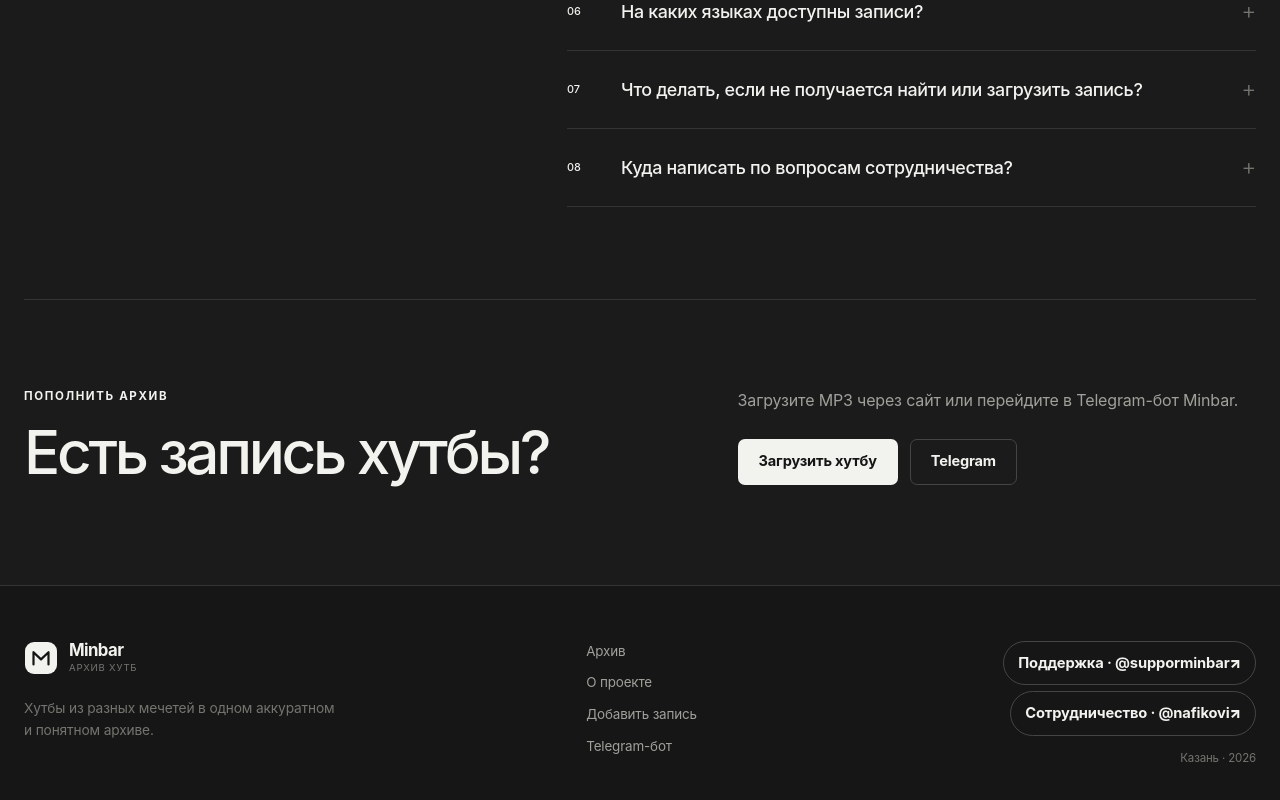
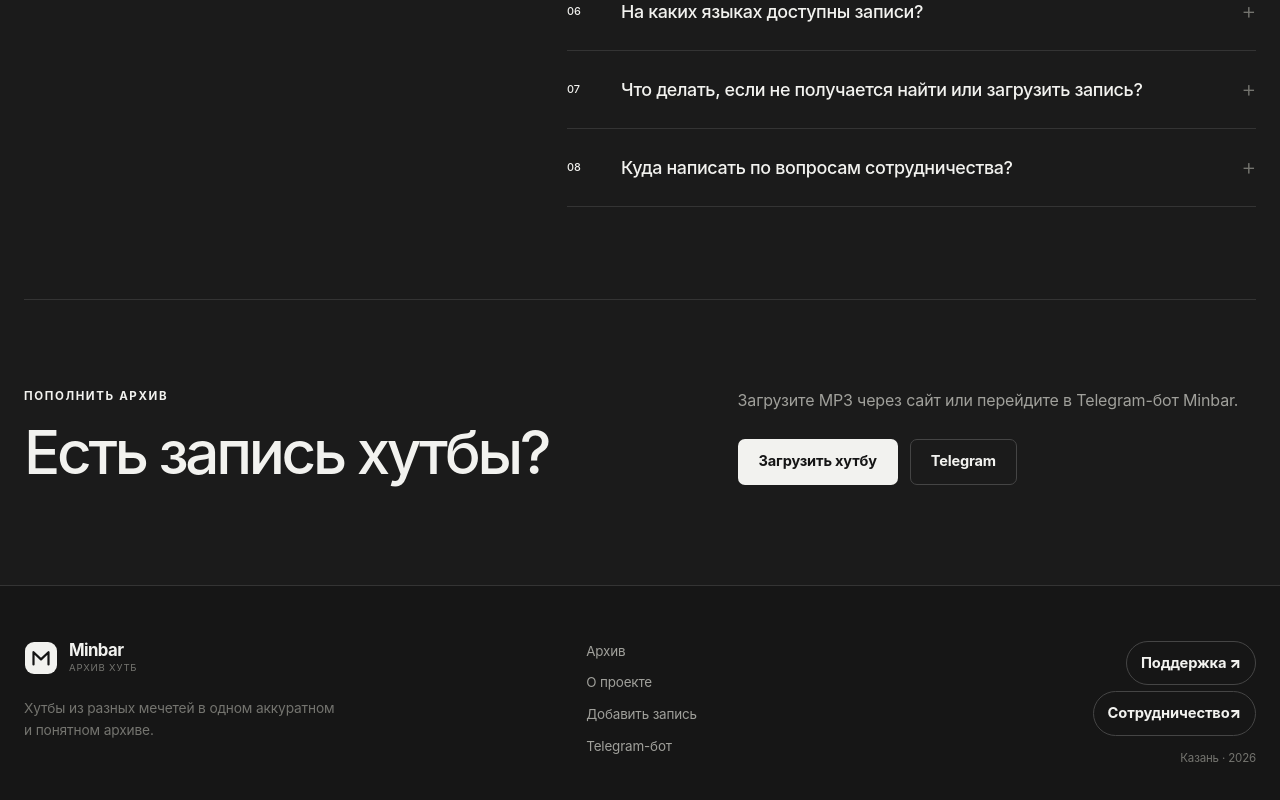
Before and after one commit to nafikovilyas24-lang/minbar-landing, a Next.js app in the folder minbar-landing-source/: page /about in a window 1280 px wide. Shown: the part 2479-3279 px from the top of the page. Built offline with nearby package versions, Linux system fonts and the light colour scheme; no server answers; the database is empty.

Commit message:
Simplify contact buttons and update cooperation link

```diff
--- a/minbar-landing-source/app/about/page.tsx
+++ b/minbar-landing-source/app/about/page.tsx
@@ -33,11 +33,11 @@ const frequentlyAskedQuestions = [
   },
   {
     question: "Что делать, если не получается найти или загрузить запись?",
-    answer: "Напишите через кнопку «Вопрос админу» в Telegram-боте или напрямую в поддержку: @supporminbar.",
+    answer: "Напишите через кнопку «Вопрос админу» в Telegram-боте или нажмите «Поддержка» внизу страницы.",
   },
   {
     question: "Куда написать по вопросам сотрудничества?",
-    answer: "Предложения о сотрудничестве можно отправить в Telegram: @nafikovi.",
+    answer: "Нажмите кнопку «Сотрудничество» внизу страницы — откроется нужный Telegram-чат.",
   },
 ];
 
--- a/minbar-landing-source/components/site-footer.tsx
+++ b/minbar-landing-source/components/site-footer.tsx
@@ -8,8 +8,8 @@ export function SiteFooter() {
         <div><Brand /><p>Хутбы из разных мечетей в одном аккуратном и понятном архиве.</p></div>
         <nav aria-label="Навигация в подвале"><Link href="/archive">Архив</Link><Link href="/about">О проекте</Link><Link href="/upload">Добавить запись</Link><a href="https://t.me/minbar_archive_bot" target="_blank" rel="noreferrer">Telegram-бот</a></nav>
         <div className="footer-contact">
-          <a className="footer-telegram" href="https://t.me/supporminbar" target="_blank" rel="noreferrer">Поддержка · @supporminbar <b aria-hidden="true">↗</b></a>
-          <a className="footer-telegram" href="https://t.me/nafikovi" target="_blank" rel="noreferrer">Сотрудничество · @nafikovi <b aria-hidden="true">↗</b></a>
+          <a className="footer-telegram" href="https://t.me/supporminbar" target="_blank" rel="noreferrer">Поддержка <b aria-hidden="true">↗</b></a>
+          <a className="footer-telegram" href="https://t.me/hwee1rr" target="_blank" rel="noreferrer">Сотрудничество <b aria-hidden="true">↗</b></a>
           <small>Казань · 2026</small>
         </div>
       </div>
```
Also changed, not shown: 2 other files (tests, documents, lock files or other folders).
